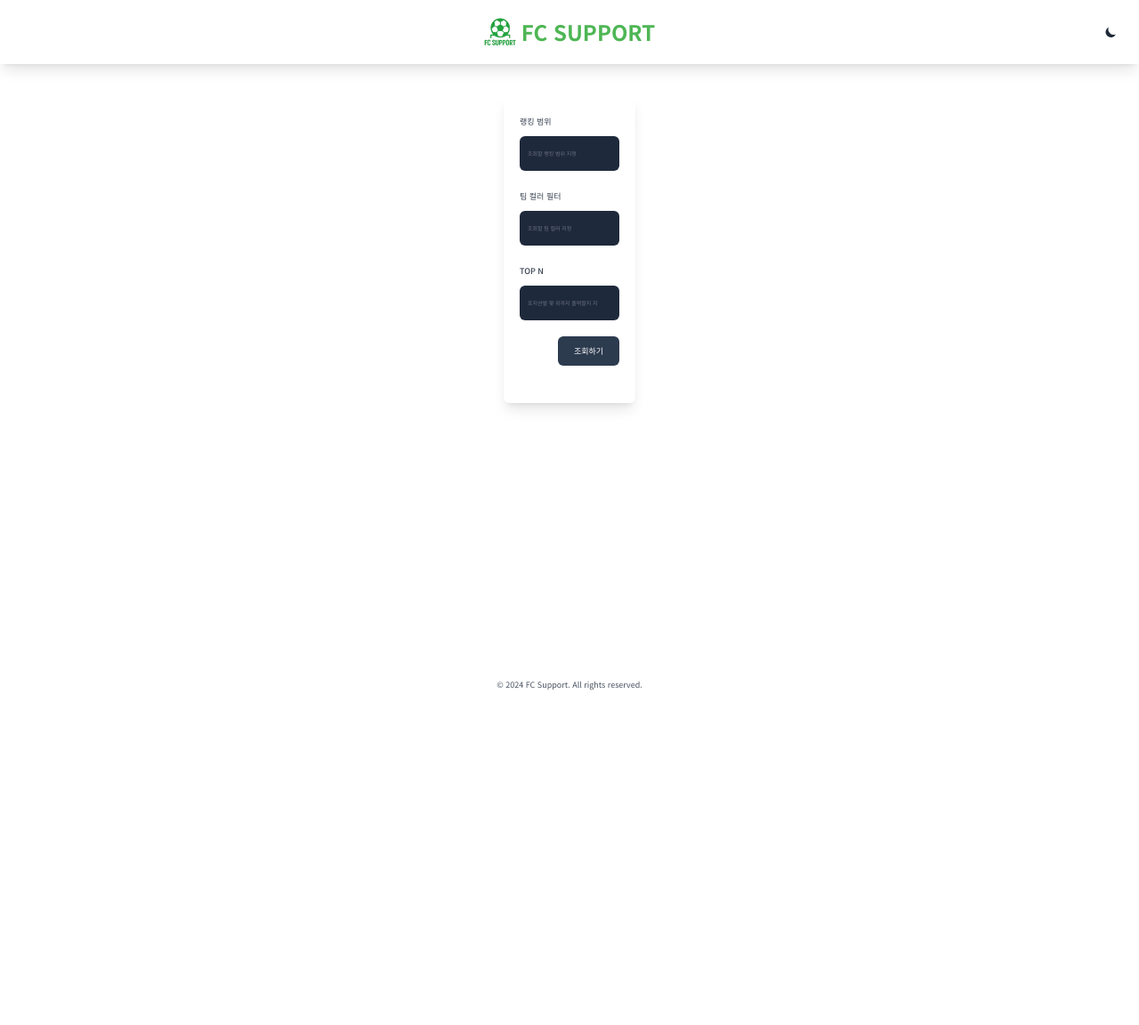
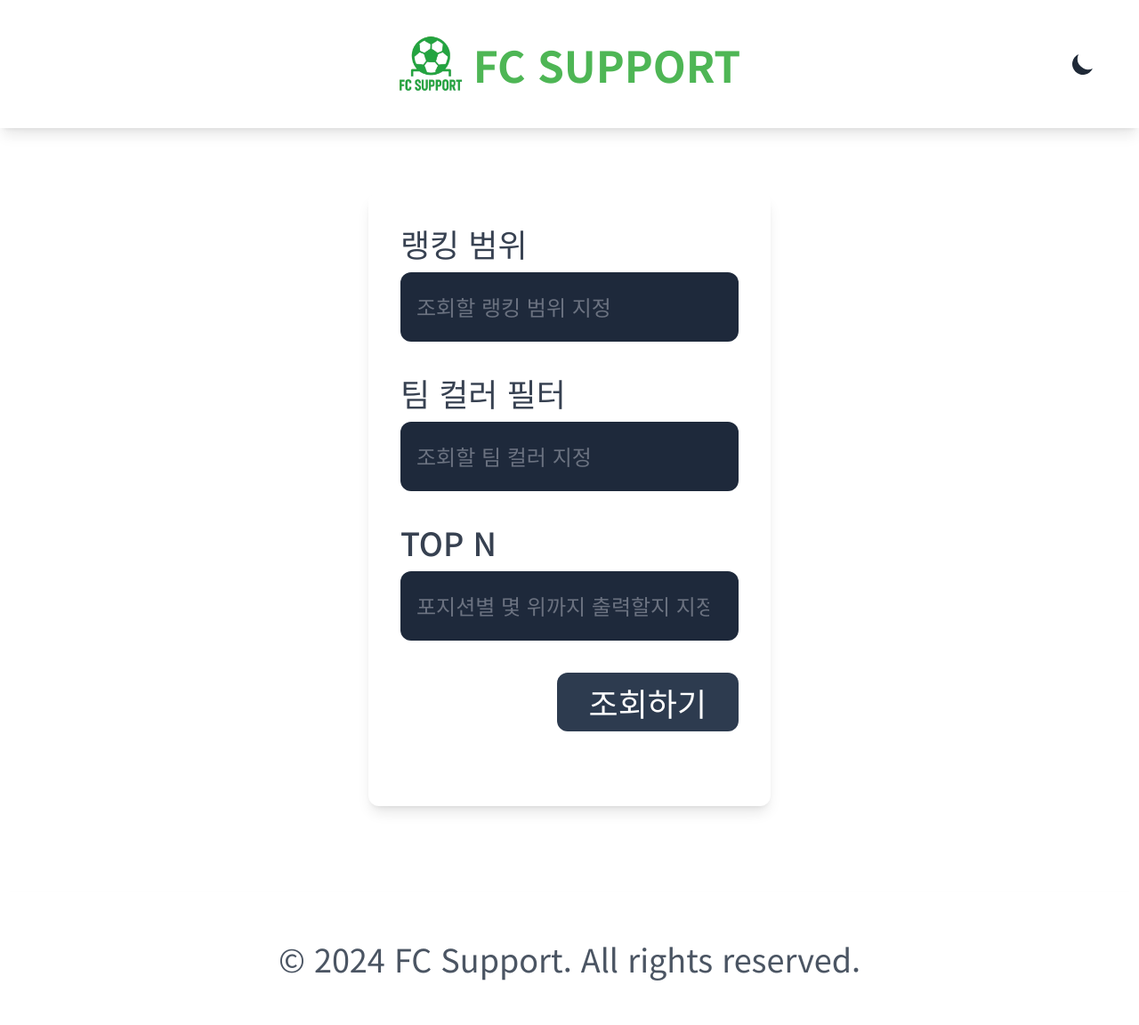
Before and after one commit to KinngH0/fc-support, a Flask app: page /search/pick-rate in a window 1280 px wide. Shown: the whole page at 89% size. Before the commit the page ends 776 px from the top, so only its background shows below. Run offline with Flask 3, Linux system fonts and the light colour scheme; some libraries are stand-ins or nearby versions; some web fonts are replaced.

Commit message:
style: 폰트 크기 2배로 확대

```diff
--- a/static/css/style.css
+++ b/static/css/style.css
@@ -16,7 +16,7 @@
     padding: 0;
     box-sizing: border-box;
     font-family: 'Hakgyoansim Chilpanjiugae', 'Noto Sans KR', sans-serif;
-    font-size: 0.75rem;
+    font-size: 1.5rem;
 }
 
 body {
@@ -70,7 +70,7 @@ nav.dark {
 }
 
 .logo span {
-    font-size: 1rem;
+    font-size: 2rem;
     font-weight: bold;
     color: var(--primary-color);
 }
@@ -100,7 +100,7 @@ nav.dark {
 .card h2 {
     color: var(--primary-color);
     margin-bottom: 1rem;
-    font-size: 0.75rem;
+    font-size: 1.5rem;
 }
 
 /* Forms */
@@ -112,7 +112,7 @@ input[type="number"] {
     color: white;
     border: none;
     border-radius: 0.5rem;
-    font-size: 0.5rem;
+    font-size: 1rem;
 }
 
 input[type="text"]:focus,
```
